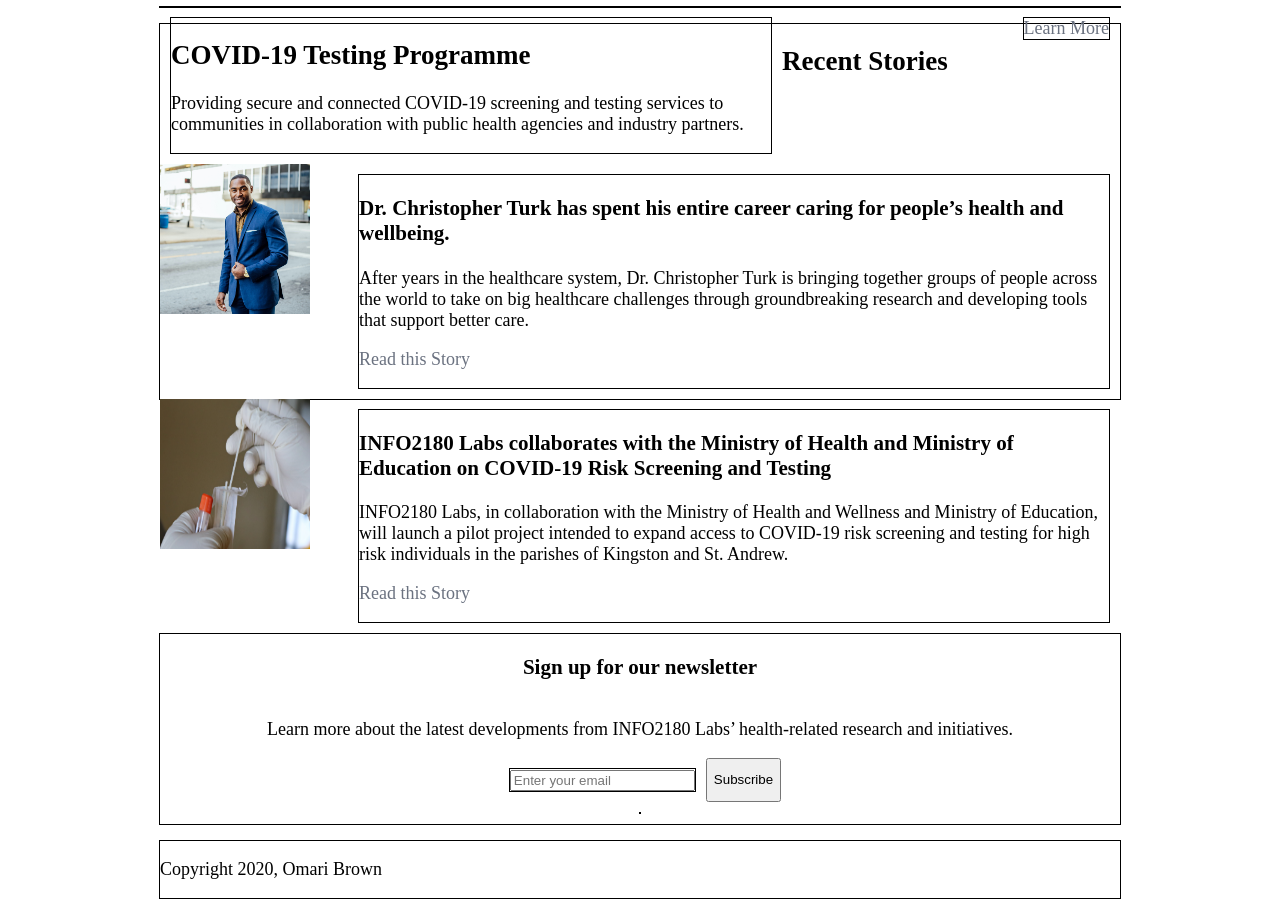
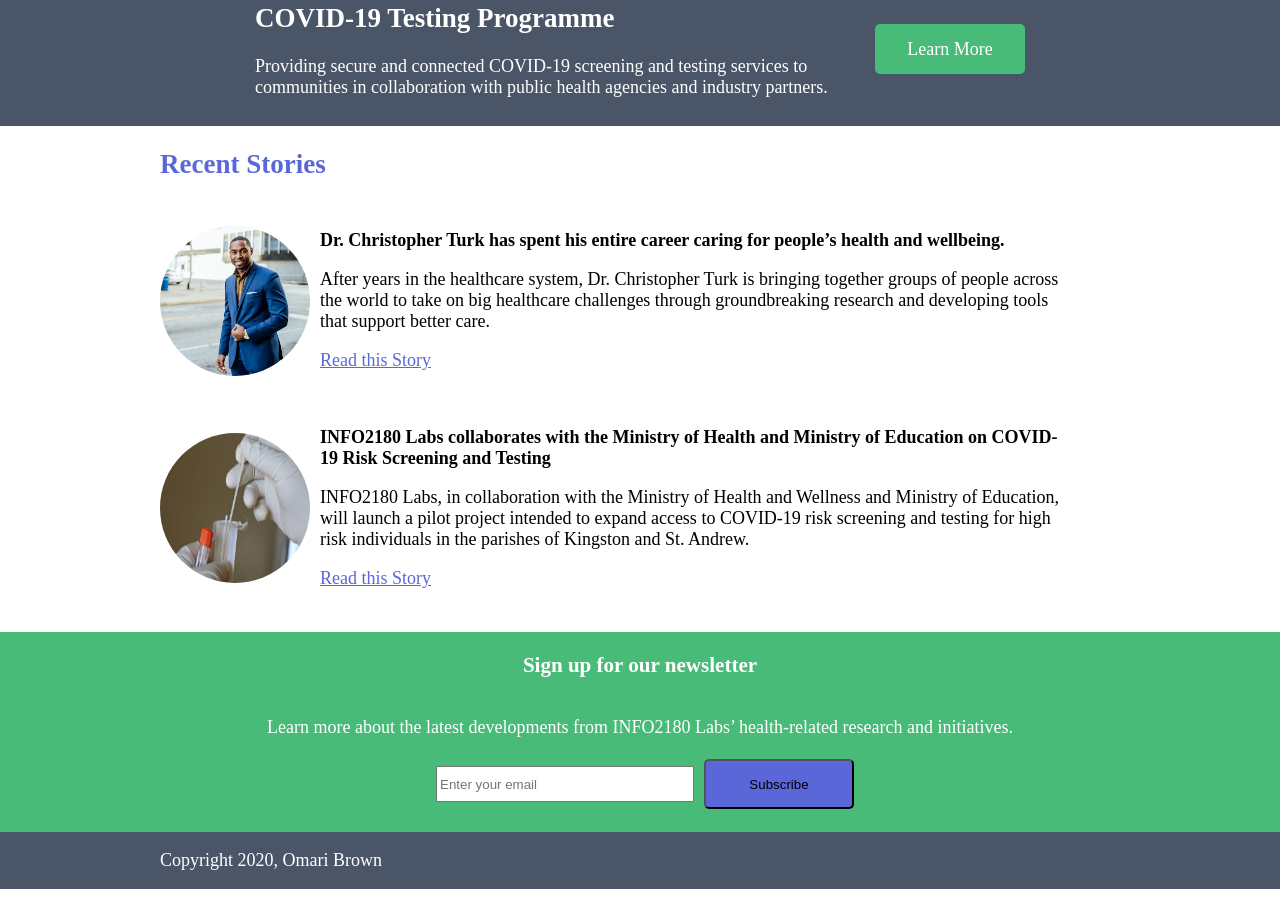
Before and after one commit to Omari-Brown/info2180-project1, a plain HTML site: page index.html in a window 1280 px wide. Shown: the part 840-1739 px from the top of the page. Drawn offline with Linux system fonts and the light colour scheme.

Commit message:
Finished font and colours

```diff
--- a/styles.css
+++ b/styles.css
@@ -6,7 +6,8 @@
 }
 div
 {
-    border: 1px solid black;
+    /*border: 1px solid black;
+    REMEMBER TO REMOVE THIS*/
     margin: 10px;
     font-family: var(--defaultfontsize);
     font-size: var(--defaultfontsize);
@@ -15,7 +16,14 @@
 {
     margin: 0;
     font-size: 16px;
-    /*background-color: green;*/
+    /*background-color: green;
+    REMEMBER TO REMOVE THIS*/
+}
+main
+{
+    margin-bottom: 0px;
+    /*border: 3px solid purple;
+    REMEBER TO REMOVE*/
 }
 .container
 {
@@ -27,14 +35,14 @@
 {
     width: 150px;
     height:150px;
-
 }
-a
+nav a
 {
     text-decoration: none;
     color: #6b7280;
+
 }
-a:hover
+nav a:hover
 {
     color: #5A67D8;
 }
@@ -45,7 +53,7 @@
 header .container
 {
     display: flex;
-    justify-content: space-around;
+    justify-content: space-between;
 }
 h1
 {
@@ -69,17 +77,19 @@
 }
 section
 {
-    /*Remember to remove this*/
-    /*color: purple;*/
     margin-top: 15px;
     margin-bottom: 15px;
-    /*border: 5px solid red;*/
+    /*border: 5px solid red;
+    Remember to remove this*/
+}
+.overview-hero
+{
+    background-color:#E2E8F0;
 }
 .overview-hero .container
 {
     display: flex;
     justify-content: space-around;
-    background-color:#E2E8F0;
 }
 .overview-hero-image
 {
@@ -107,7 +117,7 @@
     display: flex;
     flex-direction: column;
     align-items: center;
-    /*border: #E2E8F0;*/
+    border: #E2E8F0;
     width: 220px;
     border-radius: 5px;
     box-shadow: 5px 5px #888888;
@@ -122,33 +132,69 @@
     width: 180px;
     height: 180px;
 }
+
+.testing
+{
+    background-color: #4A5568;
+    color: white;
+}
 .testing .container
 {
+    display: flex;
     flex-direction: row;
-    align-items: baseline;
-    justify-content: space-around;
+    align-items: center;
+    justify-content: center;
 }
 .cta
 {
-    float: right;
+    width: 150px;
+    height: 50px;
+    background-color: #48BB78;
+    border-radius: 5px;
+    text-align:center;
+    vertical-align: middle;
+    line-height: 50px
+}
+.cta .btn
+{
+    color: white;
+    text-decoration: none;
 }
 .testing-desciption
 {
-    float: left;
     width: 600px;
+
+}
+.stories h2
+{
+    color: #5A67D8
+}
+article
+{
+    display: flex;
+    align-items: center;
+}
+article div
+{
+    width: 750px;
 }
 article img
 {
-    float: left;
+    border-radius: 50%;
 }
-article div
+.article-body h3
 {
-    float: right;
-    width: 750px;
+    font-size: 18px;
 }
-article
+article a
 {
-    clear:both;
+    color: #5A67D8;
+}
+.newsletter
+{
+    background-color: #48BB78;
+    color: white;
+    margin-bottom: 0px;
 }
 .newsletter .container
 {
@@ -160,4 +206,26 @@
 {
     display: flex;
     flex-direction: row;
+    align-items: center;
 }
+form input
+{
+    height: 30px;
+    width: 250px;
+}
+form .btn
+{
+    background-color: #5A67D8;
+    border-radius: 5px;
+    width: 150px;
+    height: 50px;
+}
+footer
+{
+    overflow: hidden;
+    margin-top: 0px;
+    color: white;
+    background-color: #4A5568;
+    /*border: 1px solid #4A556e;*/
+    /*REMEBER TO REMOVE*/
+}
```
